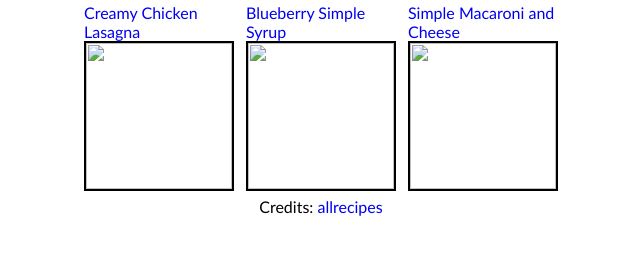
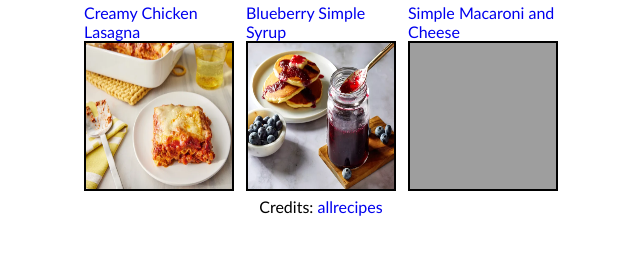
Before and after one commit to Vescien/odin-recipes, a plain HTML site: page index.html in a window 1280 px wide. Shown: the part 52-306 px from the top of the page, without its empty margins (319-959 px from the left). Drawn offline with Linux system fonts and the light colour scheme; the site is published under a folder, as on GitHub Pages, so addresses that start at the root find nothing.

Commit message:
Fix broken thumbnail images on homepage
- Add alt name to thumbnail images

```diff
--- a/index.html
+++ b/index.html
@@ -10,15 +10,13 @@
     <h1>Odin Recipes</h1>
     <ul class="container">
         <li class="recipe-text-width"><a href="recipes/creamy-chicken-lasagna.html">Creamy Chicken Lasagna</a>
-            <a class="thumbnail" href="recipes/creamy-chicken-lasagna.html"><img src="/img/lasagna.png" alt=""></a>
+            <a class="thumbnail" href="recipes/creamy-chicken-lasagna.html"><img src="img/lasagna.png" alt="Creamy Chicken Lasagna"></a>
         </li>
-
         <li class="recipe-text-width"><a href="recipes/blueberry-simple-syrup.html">Blueberry Simple Syrup</a>
-            <a class="thumbnail" href="recipes/blueberry-simple-syrup.html"><img src="/img/blueberry.png" alt=""></a>
+            <a class="thumbnail" href="recipes/blueberry-simple-syrup.html"><img src="img/blueberry.png" alt="Blueberry Simple Syrup"></a>
         </li>
-
         <li class="recipe-text-width"><a href="recipes/simple-macaroni-and-cheese.html">Simple Macaroni and Cheese</a>
-            <a class="thumbnail" href="recipes/simple-macaroni-and-cheese.html"><img src="/img/macaronicheese.png" alt=""></a>
+            <a class="thumbnail" href="recipes/simple-macaroni-and-cheese.html"><img src="img/macaronicheese.png" alt="Simple Macaroni and Cheese"></a>
         </li>
     </ul>
     <p>Credits: <a href="https://www.allrecipes.com/">allrecipes</a></p>
```
